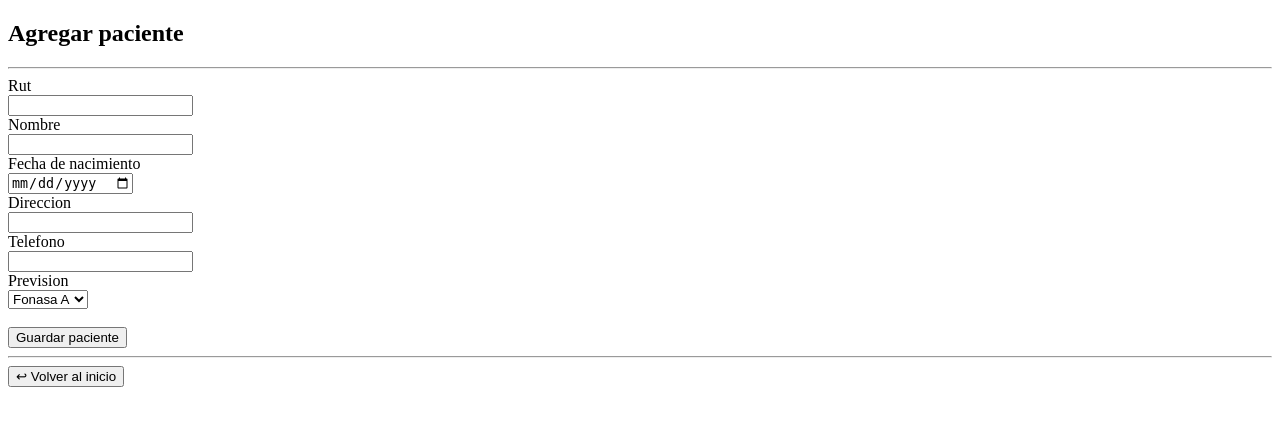
After one commit to Joshua-Millao/eva_hospital, a Django app: page /agregar_paciente/ in a window 1280 px wide. The commit adds this page. Shown: the top 426 px of the page. Run offline with Django 5.2, Linux system fonts and the light colour scheme.

Commit message:
agregar pacientes y mostrar pacientes
y urls y views de esto

```diff
--- /dev/null
+++ b/tareas/tareasapp/templates/agregar_paciente.html
@@ -0,0 +1,58 @@
+<!DOCTYPE html>
+<html lang="en">
+    <head>
+        <meta charset="UTF-8">
+        <title>Agregar paciente</title>
+    </head>
+<body>
+    <div>
+        <h2> Agregar paciente </h2>
+        <hr/>
+    </div>
+    <div>
+        <form method="POST">
+
+            {% csrf_token %}
+
+            Rut <br>
+            <input type="text"
+            name="rut" maxlength="12" required> <br>
+
+            Nombre <br>
+            <input type="text"
+            name="nombre" maxlength="100" required> <br>
+
+            Fecha de nacimiento <br>
+            <input type="date"
+            name="fecha_nacim" required> <br>
+
+            Direccion <br>
+            <input type="text"
+            name="direccion" maxlength="200" required> <br>
+
+            Telefono <br>
+            <input type="text"
+            name="telefono" maxlength="20" required> <br>
+
+            Prevision <br>
+            <select name="prevision" >
+                <option value="fonasa a">Fonasa A</option>
+                <option value="fonasa b">Fonasa B</option>
+                <option value="isapre">Isapre</option>
+                <option value="ninguna">Ninguna</option>
+
+            </select> <br> <br>
+            <!-- <input type="text" name="prevision" required> -->
+
+            <button type="submit">Guardar paciente</button>
+        </form>
+        <hr>
+    </div>
+    <div>
+        <form action="/">
+            <button> ↩ Volver al inicio</button>
+        </form>
+        <!-- <a href="/">Volver al inicio</a> -->
+    </div>
+</body>
+</html>
--- a/tareas/tareasapp/urls.py
+++ b/tareas/tareasapp/urls.py
@@ -3,4 +3,6 @@ from . import views
 
 urlpatterns = [
     path('', views.inicio, name='inicio'),
+    path('agregar_paciente/', views.agregar_paciente, name='agregar_paciente'),
+    # path('', views.inicio, name='inicio'),
 ]
--- a/tareas/tareasapp/views.py
+++ b/tareas/tareasapp/views.py
@@ -8,8 +8,37 @@ def inicio(request):
     paciente_lista = Paciente.objects.all()
 
     return render(request, 'inicio.html', {
-        'pacientes' : len(paciente_lista)
+        'pacientes' : paciente_lista
     })
+
+def agregar_paciente(request):
+
+    if request.method == 'POST':
+        rut = request.POST['rut']
+        nombre = request.POST['nombre']
+        fecha_nacimiento = request.POST['fecha_nacim']
+        direccion = request.POST['direccion']
+        telefono = request.POST['telefono']
+        prevision = request.POST['prevision']
+
+        Paciente.objects.create(
+            rut = rut,
+            nombre = nombre,
+            fecha_nacimiento = fecha_nacimiento,
+            direccion = direccion,
+            telefono = telefono,
+            prevision = prevision
+        )
+
+        return redirect('inicio')
+
+    return render(request, 'agregar_paciente.html')
+
+def detalle_paciente(request):
+    pass
+
+def modificar_paciente(request):
+    pass
 
 # ESTO TMBN ES TEMPORAL HRMNO
 # ASLKDNASLJD
```
Also changed, not shown: tareas/tareasapp/templates/inicio.html (+27 -12 lines).
